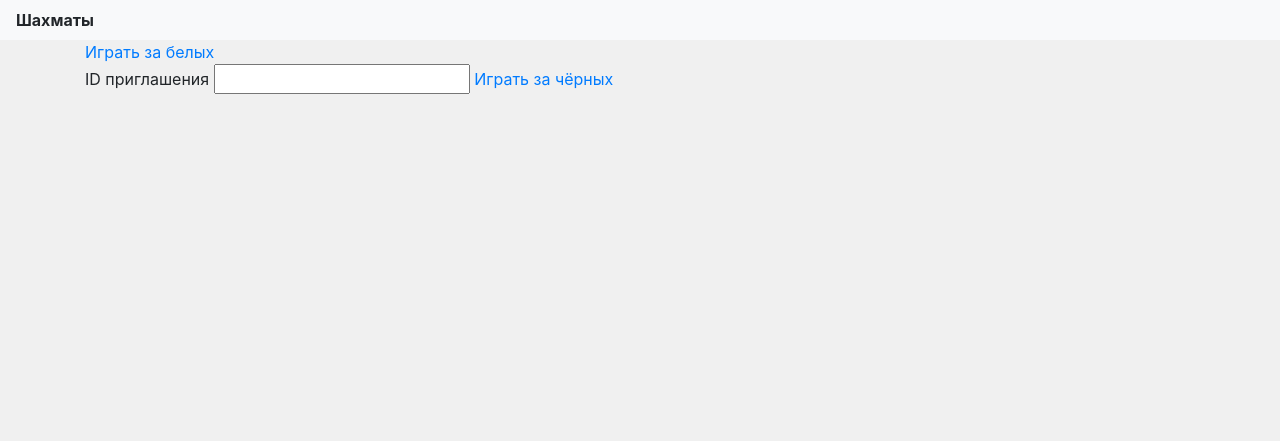
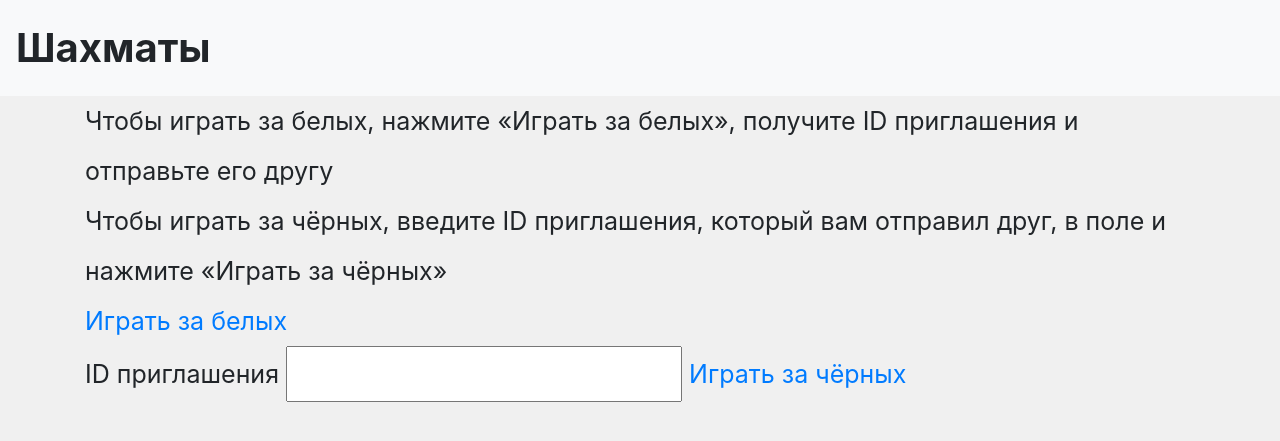
Before and after one commit to Orisphera/chess, a Flask app: page /play-with-friend in a window 1280 px wide. Shown: the top 441 px of the page. Run offline with Flask 2, Linux system fonts and the light colour scheme; some libraries are stand-ins or nearby versions.

Commit message:
- Fixed reverse column order when playing with self - IDs are now 4 character long - Improved style.css -- Changed font sizes -- Increased line spacing -- Added title, start-options, board-header classes -- Fixed board headers aligned to the left (now center) - Now the image is smaller and stored here - Fixed game page not refreshing automatically - Increased space between start options and the image -- Start options are now in a div - Changed the link texts in index.html - Fixed "это" instead of "этот" in invite.html - Added instructions to play_with_friend.html

```diff
--- a/src/chess.py
+++ b/src/chess.py
@@ -95,7 +95,7 @@ class Board:
         return range(self.rows_n) if player == BLACK else range(self.rows_n - 1, -1, -1)
 
     def cols(self, player):
-        return range(self.cols_n) if player == WHITE else range(self.cols_n - 1, -1, -1)
+        return range(self.cols_n) if player != BLACK else range(self.cols_n - 1, -1, -1)
 
     def char_at(self, r, c):
         return get_piece_picture(self.field[r][c])
--- a/src/shared.py
+++ b/src/shared.py
@@ -3,4 +3,4 @@ import random
 
 def random_string():
     chars = 'abc''def''ghi''jkl''mno''pqr''stu''vwx''yz1234567890'
-    return ''.join((random.choice(chars) for _ in range(11)))
+    return ''.join((random.choice(chars) for _ in range(4)))
--- a/static/css/style.css
+++ b/static/css/style.css
@@ -1,5 +1,20 @@
 body {
     background-color: #F0F0F0;
+    font-size: 25px;
+    line-height: 2;
+}
+
+.title {
+    font-size: 40px;
+}
+
+.start-options {
+    height: 180px;
+}
+
+.board-header {
+    font-size: 20px;
+    text-align: center;
 }
 
 .move-button {
--- a/templates/base.html
+++ b/templates/base.html
@@ -18,7 +18,7 @@
 <body onload="on_load()">
 <header>
     <nav class="navbar navbar-light bg-light">
-        <b>Шахматы</b>
+        <b class="title">Шахматы</b>
     </nav>
 </header>
 <!-- Begin page content -->
--- a/templates/invite.html
+++ b/templates/invite.html
@@ -1,6 +1,6 @@
 {% extends "base.html" %}
 {% block content %}
     ID приглашения: {{ invite_id }}<br>
-    Пожалуйста, убедитесь, что Ваш противник ввёл это ID, прежде чем нажимать на ссылку внизу<br>
+    Пожалуйста, убедитесь, что Ваш противник ввёл этот ID, прежде чем нажимать на ссылку внизу<br>
     <a href="/game/{{ game_id }}">Перейти к игре</a>
 {% endblock %}
--- a/templates/play_with_friend.html
+++ b/templates/play_with_friend.html
@@ -4,6 +4,8 @@
     <script type="text/javascript" src="{{ url_for('static', filename='js/play_as_friend.js') }}"></script>
 {% endblock %}
 {% block content %}
+    Чтобы играть за белых, нажмите «Играть за белых», получите ID приглашения и отправьте его другу<br>
+    Чтобы играть за чёрных, введите ID приглашения, который вам отправил друг, в поле и нажмите «Играть за чёрных»<br>
     <a href="/invite">Играть за белых</a><br>
     <label for="invite_id">ID приглашения</label>
     <input type="text" id="invite_id"> <a href="javascript:play_as_friend()">Играть за чёрных</a><br>
```
Also changed, not shown: templates/game.html (+5 -7 lines), templates/index.html (+7 -5 lines), static/jpg/chess.jpg (added).
